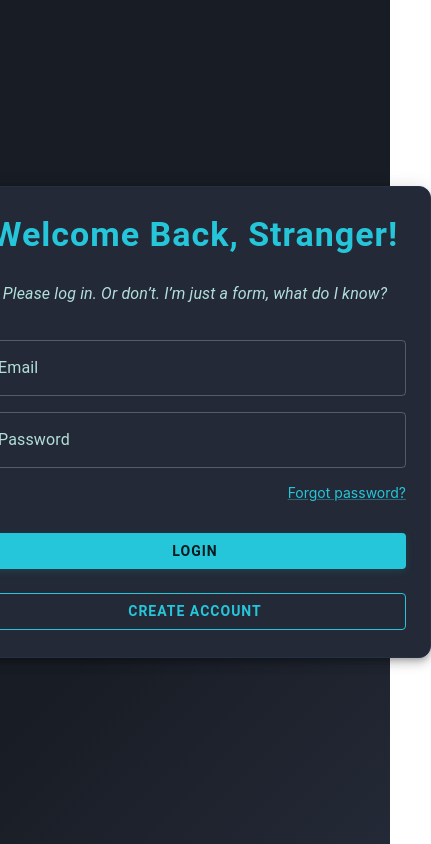
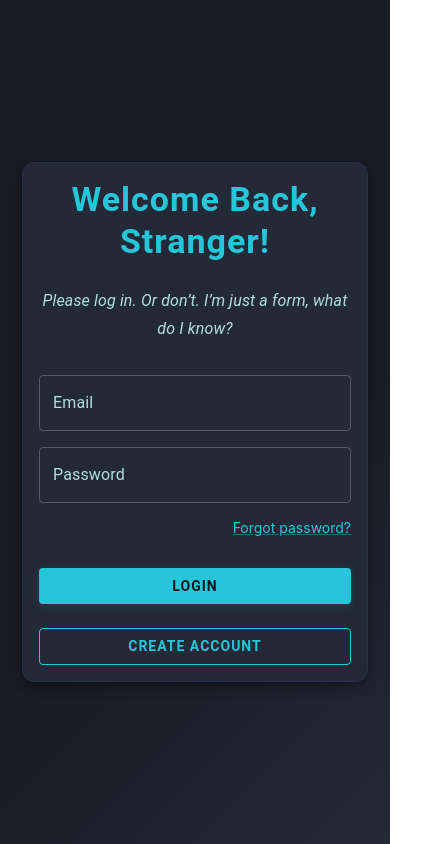
Before and after one commit to entespotify/hacksaw-auth-sso, a React (Create React App) app: page /#/login in a window 390 px wide. Shown: the whole page, 431 px wide, since content can reach past the window. Built offline with nearby package versions, Linux system fonts and the light colour scheme.

Commit message:
mobile view updates for login form

```diff
--- a/src/components/login-form/LoginForm.tsx
+++ b/src/components/login-form/LoginForm.tsx
@@ -80,9 +80,9 @@ const LoginForm: FC = () => {
                 minHeight="50vh"
                 gap={2}
                 sx={{
-                    minWidth: "50vh",
+                    width: { xs: "80%", sm: 400 }, // Responsive width
                     mx: "auto",
-                    p: 3,
+                    p: { xs: 2, sm: 3 },
                     boxShadow: 6,
                     borderRadius: 3,
                     bgcolor: "background.paper",
```
